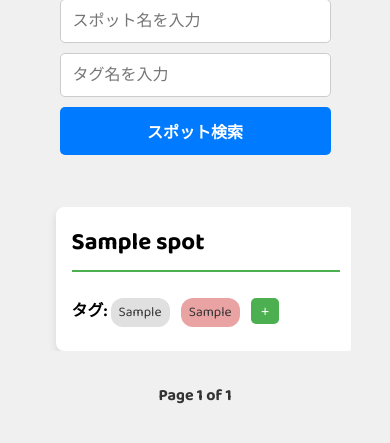
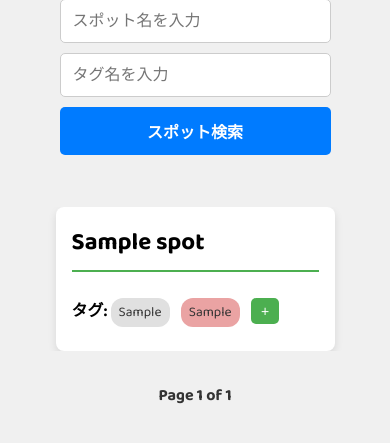
Before and after one commit to KeiNagaoka/routing_System, a Django app: page /display/ in a window 390 px wide. Shown: the part 231-674 px from the top of the page. Run offline with Django 5.2, Linux system fonts and the light colour scheme; a user stored in the database is signed in; tables that the repository leaves empty hold one stand-in row (values such as "Sample post"); parts of the project's set-up code (start-up, migrations or seed data) failed here and were passed over.

Commit message:
Update display_styles.css

```diff
--- a/routing/templates/static/css/display_styles.css
+++ b/routing/templates/static/css/display_styles.css
@@ -309,7 +309,8 @@ form {
 
     /* スポットリストのスタイル */
     .spot-list {
-        display: grid;
+        display: flex;
+        flex-direction: column;
         margin-bottom: 20px;
         gap: 1.5rem;
         padding: 0 1rem; /* 親要素のパディングを追加 */
```
